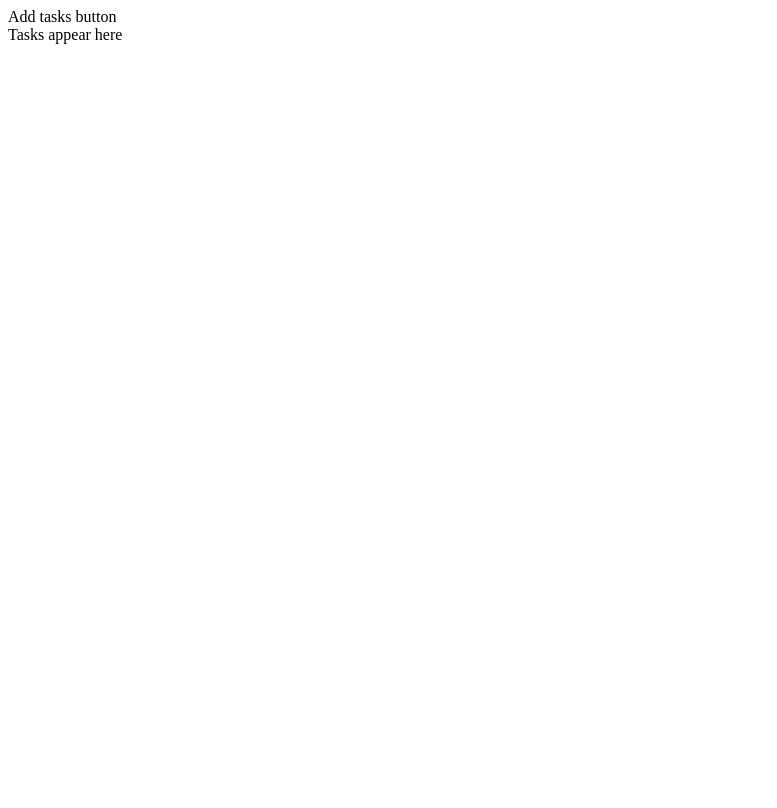
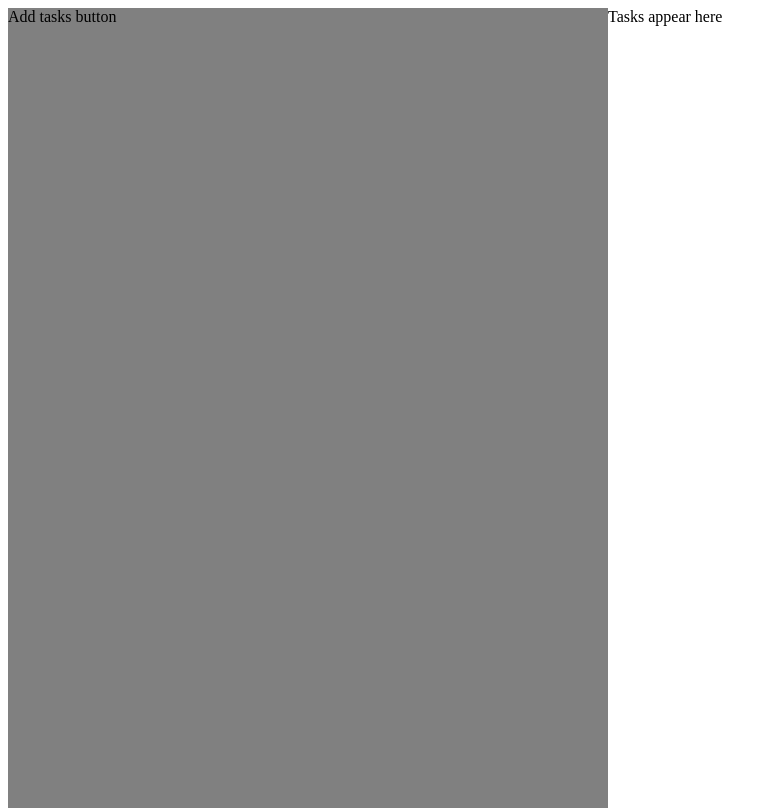
Before and after one commit to KojinKuro/todo-app, a website built with webpack: page src/index.html in a window 1280 px wide. Shown: the whole page, without its empty margins (0-777 px from the left). Built offline with nearby package versions, Linux system fonts and the light colour scheme.

Commit message:
Basic styling

```diff
--- a/src/scss/style.scss
+++ b/src/scss/style.scss
@@ -1,3 +1,16 @@
-p {
-  color: red;
+$sidebar-width: 600px;
+
+html,
+body {
+  height: 100vh;
 }
+
+body {
+  display: grid;
+  grid-template-columns: $sidebar-width 1fr;
+  grid-template-rows: 1fr;
+}
+
+nav {
+  background-color: grey;
+}
```
